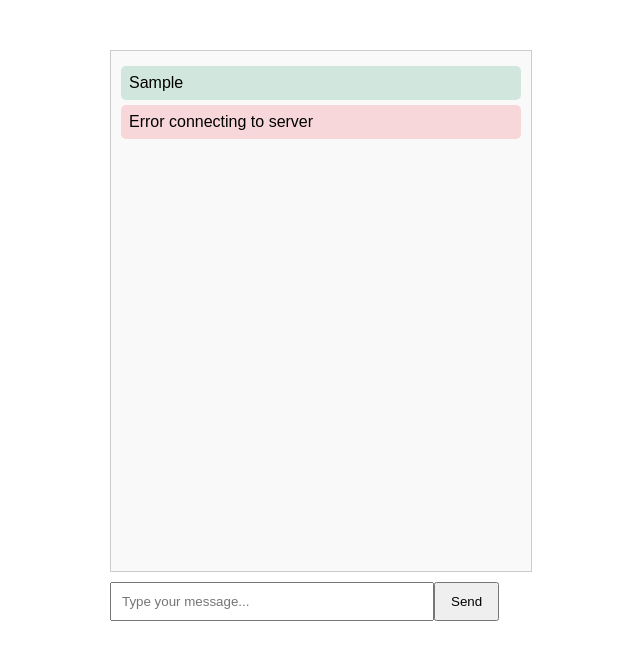
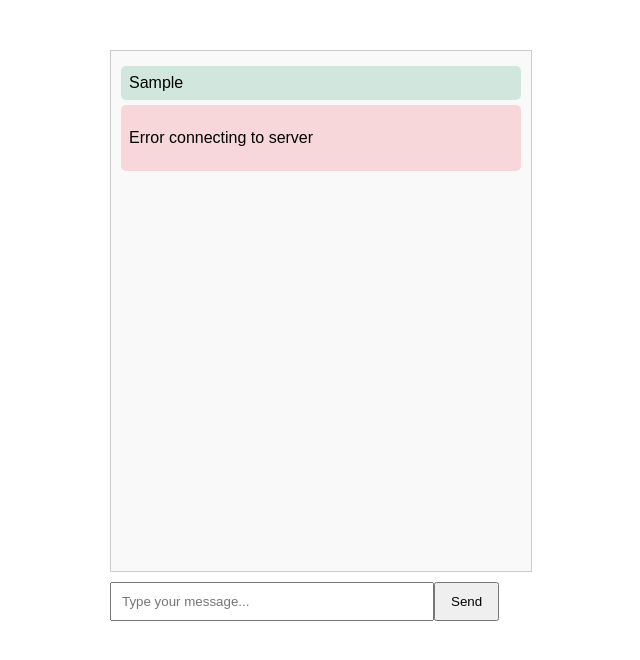
Before and after one commit to namangoel42/chatbot, a plain HTML site: page index.html in a window 1280 px wide. Both pictures are taken after typing "Sample" into the empty fields and a click on the button "Send". Shown: the whole page, without its empty margins (319-959 px from the left). Drawn offline with nearby package versions, Linux system fonts and the light colour scheme; no server answers.

Commit message:
Update index.html

```diff
--- a/index.html
+++ b/index.html
@@ -13,6 +13,9 @@
     #send { padding: 10px 15px; }
     #input-area { margin-top: 10px; display: flex; }
   </style>
+
+  <!-- ✅ Add marked.js for Markdown support -->
+  <script src="https://cdn.jsdelivr.net/npm/marked/marked.min.js"></script>
 </head>
 <body>
   <div>
@@ -31,7 +34,14 @@
     function appendMessage(text, className) {
       const msg = document.createElement('div');
       msg.className = 'message ' + className;
-      msg.textContent = text;
+
+      if (className === 'bot') {
+        // Use markdown rendering for bot messages
+        msg.innerHTML = marked.parse(text);
+      } else {
+        msg.textContent = text;
+      }
+
       chatbox.appendChild(msg);
       chatbox.scrollTop = chatbox.scrollHeight;
     }
```
